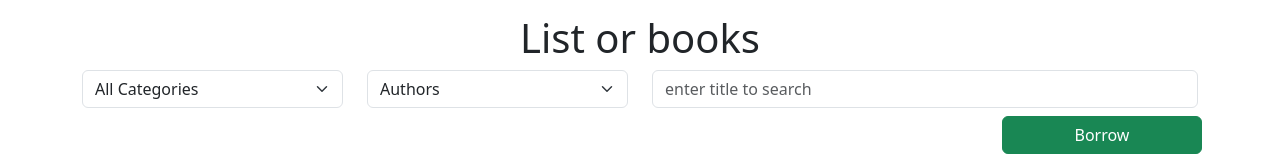
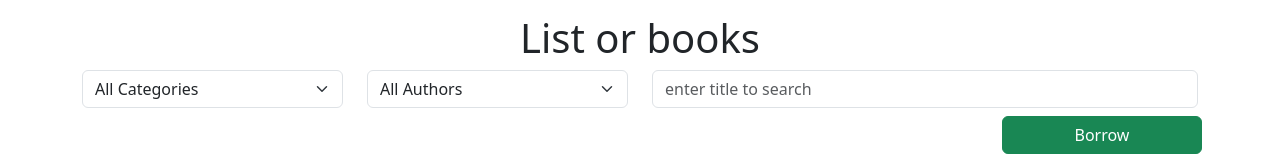
Before and after one commit to minhtrannguyendevs/app-vh18, a React (Create React App) app: page / in a window 1280 px wide. Shown: the part 344-504 px from the top of the page. Built offline with nearby package versions, Linux system fonts and the light colour scheme; grey boxes are pictures that could not be loaded.

Commit message:
cai wtf gi vay

```diff
--- a/src/components/Book.jsx
+++ b/src/components/Book.jsx
@@ -1,7 +1,8 @@
 import { books } from './Data';
 import { Card, Col, Row, Button, Form } from 'react-bootstrap';
-function book() {
-
+function Book() {
+    const categories = ["All Categories", ...new Set(books.map((b) => b.category))];
+    const authors = ["All Authors", ...new Set(books.map((b) => b.author))];
 
     return (
         <>
@@ -11,12 +12,19 @@ function book() {
             <Row >
                 <Col md={3}>
                     <Form.Select>
-                        <option>All Categories</option>
+                        {categories?.map((c) => (
+                            <option> {c}</option>
+                        ))}
                     </Form.Select>
                 </Col>
                 <Col md={3}>
                     <Form.Select>
-                        <option>Authors</option>
+                        {
+                            authors?.map((author) => (
+                                <option> {author}</option>
+                            ))
+
+                        }
                     </Form.Select>
                 </Col>
                 <Col md={6}>
@@ -60,4 +68,4 @@ function book() {
     );
 }
 
-export default book;
+export default Book;
```
